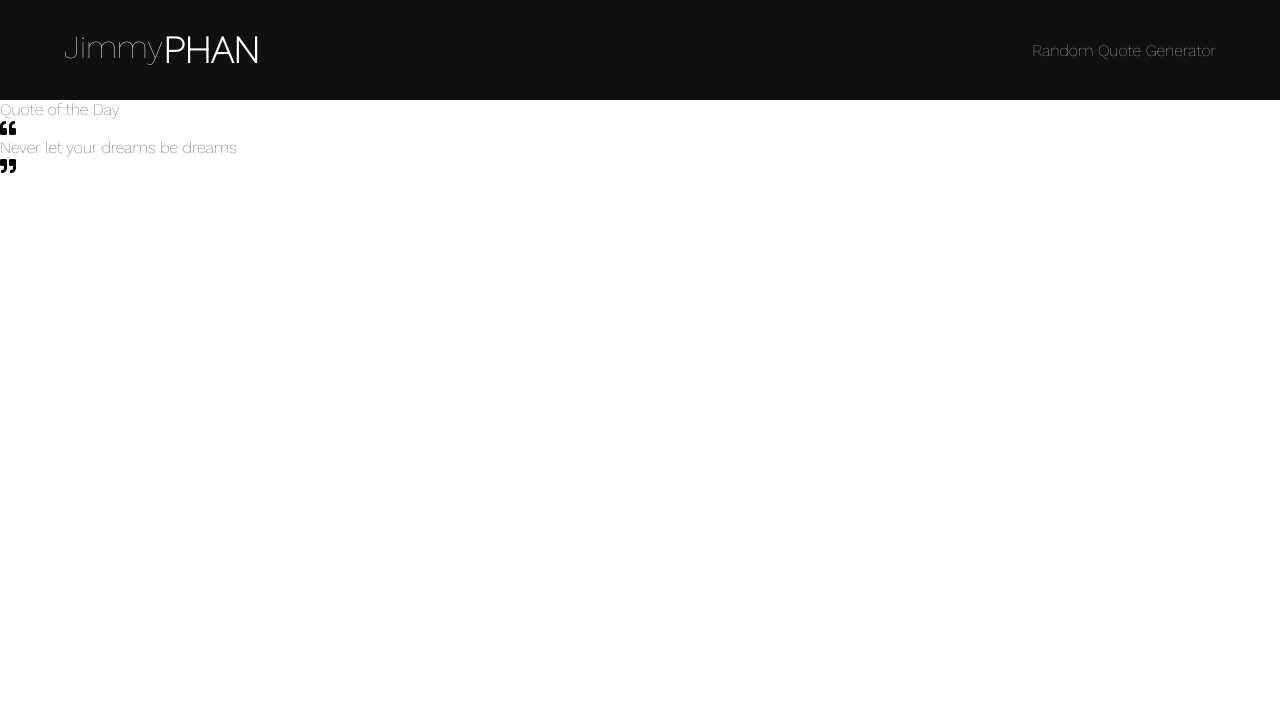
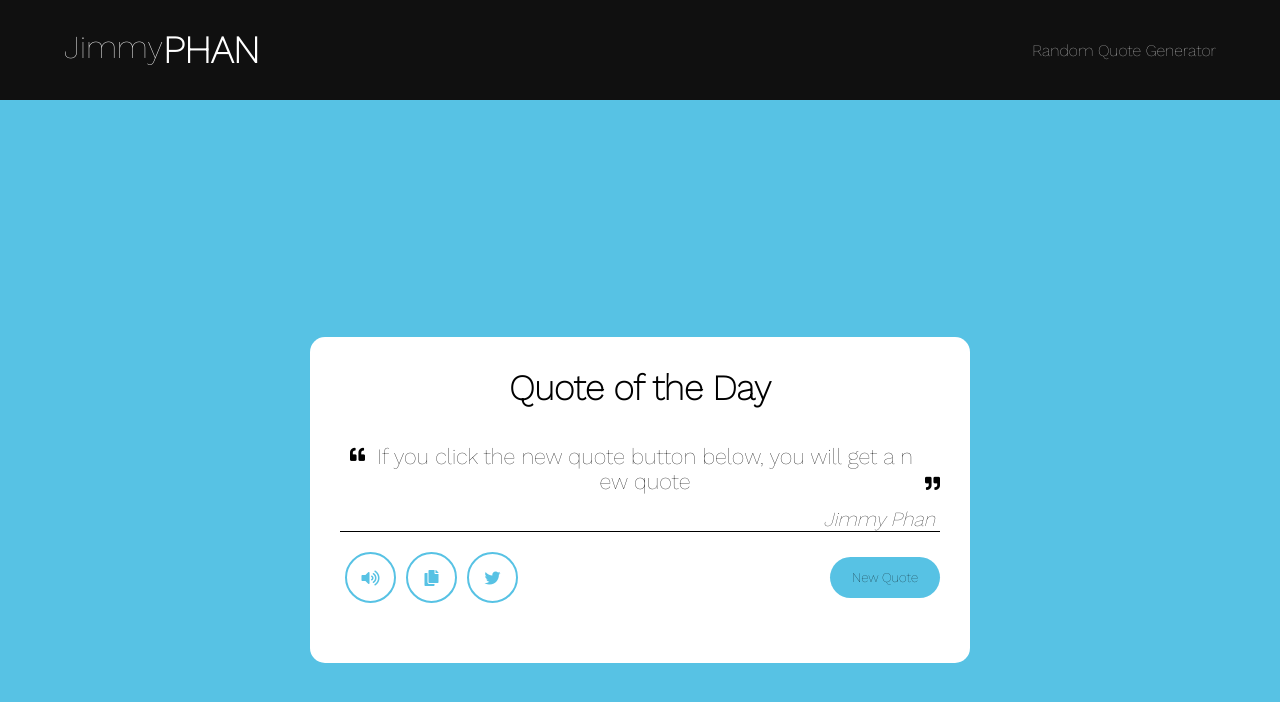
Before and after one commit to JimmyPhanGit/Random-Quote-Generator, a plain HTML site: page index.html in a window 1280 px wide. Drawn offline with nearby package versions, Linux system fonts and the light colour scheme.

Commit message:
added funtionality to buttons

```diff
--- a/index.html
+++ b/index.html
@@ -8,8 +8,6 @@
     <link rel="stylesheet" href="style.css">
     <link rel="stylesheet" href="https://cdnjs.cloudflare.com/ajax/libs/font-awesome/5.15.3/css/all.min.css">
     <link href="https://fonts.googleapis.com/css2?family=Work+Sans:wght@100&display=swap" rel="stylesheet">
-</head>
-<body>
     <div class="header">
         <div class="inner_header">
             <div class="logo_container">
@@ -22,16 +20,36 @@
         </ul>
         </div>
     </div>
+</head>
+<body>
+    <div class="quote_content">
     <div class="wrapper">
-        <header>Quote of the Day</header>
+        <div class="quote_header">
+            <p>Quote of the Day</p>
+        </div>
         <div class="content">
             <div class="quote-area">
                 <i class="fas fa-quote-left"></i>
-                <p class="quote">Never let your dreams be dreams</p>
-                <!-- 2:46 -->
+                <p class="quote">If you click the new quote button below, you will get a new quote</p>
                 <i class="fas fa-quote-right"></i>
+            </div>
+            <div class ="author">
+                <span class="name">Jimmy Phan</span>
+            </div>
+        <div class="buttons">
+            <div class="features">
+                <ul>
+                    <li class="sound"><i class="fas fa-volume-up"></i></li>
+                    <li class="copy"><i class="fas fa-copy"></i></li>
+                    <li class="twitter"><i class="fab fa-twitter"></i></li>
+                </ul>
+                <button>New Quote</button>
             </div>
         </div>
     </div>
+    </div>
+
+    <script src="script.js"></script>
+
 </body>
 </html>
--- /dev/null
+++ b/script.js
@@ -0,0 +1,40 @@
+const quoteText = document.querySelector(".quote"),
+authorName = document.querySelector(".author"),
+quoteBtn = document.querySelector("button"),
+soundBtn = document.querySelector(".sound"),
+copyBtn = document.querySelector(".copy"),
+twitterBtn = document.querySelector(".twitter");
+
+// random quote function
+function randomQuote(){
+    quoteBtn.classList.add("loading");
+    quoteBtn.innerText = "Loading New Quote...";
+    // this uses the api and parse it into json
+    fetch("https://api.quotable.io/random").then(res => res.json()).then(result =>{
+        console.log(result);
+        quoteText.innerText = result.content;
+        authorName.innerText = result.author;
+        quoteBtn.innerText = "New Quote";
+        quoteBtn.classList.remove("loading");
+    });
+}
+
+soundBtn.addEventListener("click", ()=>{
+    //SpeechSynthesisUtterance is a web speech api that repesents a speech request
+    let utterance = new SpeechSynthesisUtterance(quoteText.innerText + 'by' + authorName.innerText);
+    speechSynthesis.speak(utterance);
+});
+
+copyBtn.addEventListener("click", ()=>{
+    //copies the qupte text on copybtn click
+    // writeText() property writes the specified string to the clipboard
+    // ctrl v to paste it
+   navigator.clipboard.writeText(quoteText.innerText);
+});
+
+twitterBtn.addEventListener("click", ()=>{
+    let tweetUrl = 'https://twitter.com/intent/tweet?url=${quoteText.innerText}';
+    window.open(tweetUrl, "_blank"); //opens a new twitter tab with quote ready to go
+});
+
+quoteBtn.addEventListener("click", randomQuote);
--- a/style.css
+++ b/style.css
@@ -35,6 +35,7 @@
     font-family: 'Work Sans';
     font-size: 32px;
     font-weight: 200;
+    text-decoration: none;
 }
 
 .logo_container h1 span{
@@ -42,6 +43,7 @@
     font-weight: 800;
     font-size: 38px;
     vertical-align: middle;
+    text-decoration: none;
 }
 
 .logo_container a{
@@ -73,3 +75,123 @@
     font-family: 'Work sans';
     font-size: 16px;
 }
+
+/** Random Quote Generator CSS */
+
+.quote_content{
+    display: flex;
+    align-items: center;
+    justify-content: center;
+    min-height: 100vh;
+    background: #57C2E4;
+}
+
+.wrapper{
+    width: 600px;
+    background: white;
+    border-radius: 15px;
+    padding: 30px 30px 25px;
+    color: black;
+}
+
+.quote_header{
+    font-size: 35px;
+    font-weight: 900;
+    text-align: center;
+}
+
+.wrapper .content{
+    margin: 35px 0;
+}
+
+.wrapper .quote-area{
+    display: flex;
+    justify-content: center;
+}
+
+.quote-area i{
+    font-size: 15px;
+}
+
+.quote-area i:first-child{
+    margin: 3px 10px 0;
+}
+
+.quote-area i:last-child{
+    display: flex;
+    align-items: flex-end;
+    margin: 0 0 3px 10px;
+}
+
+.quote-area .quote{
+    font-size: 22px;
+    text-align: center;
+    word-break: break-all;
+}
+
+.content .author{
+    display: flex;
+    justify-content: flex-end;
+    margin-top: 20px;
+    font-style: italic;
+    font-size: 20px;
+}
+
+.author span:first-child{
+    margin: -7px 5px 0 0;
+}
+
+.wrapper .buttons{
+    border-top: 1px solid black;
+}
+
+.buttons .features{
+    display: flex;
+    align-items: center;
+    margin-top: 20px;
+    justify-content: space-between;
+}
+
+.features ul{
+    display: flex;
+}
+
+.features ul li{
+    list-style: none;
+    margin: 0 5px;
+    height: 47px;
+    width: 47px;
+    border: 2px solid #57C2E4;
+    border-radius: 50%;
+    display: flex;
+    color: #57C2E4;
+    align-items: center;
+    justify-content: center;
+    transition: all 0.3s ease;
+}
+
+.features ul li:hover{
+    color: #fff;
+    background: #57C2E4;
+    transform: rotate(360deg);
+}
+
+.features button:hover{
+    color: #fff;
+    background: #57C2E4;
+}
+.features button{
+    border: none;
+    outline: none;
+    padding: 13px 22px;
+    font-style: 16px;
+    border-radius: 30px;
+    background: #57C2E4;
+    cursor: pointer;
+    color: black;
+}
+
+button.loading{
+    opacity: 0.7;
+    pointer-events: none;
+}
```
